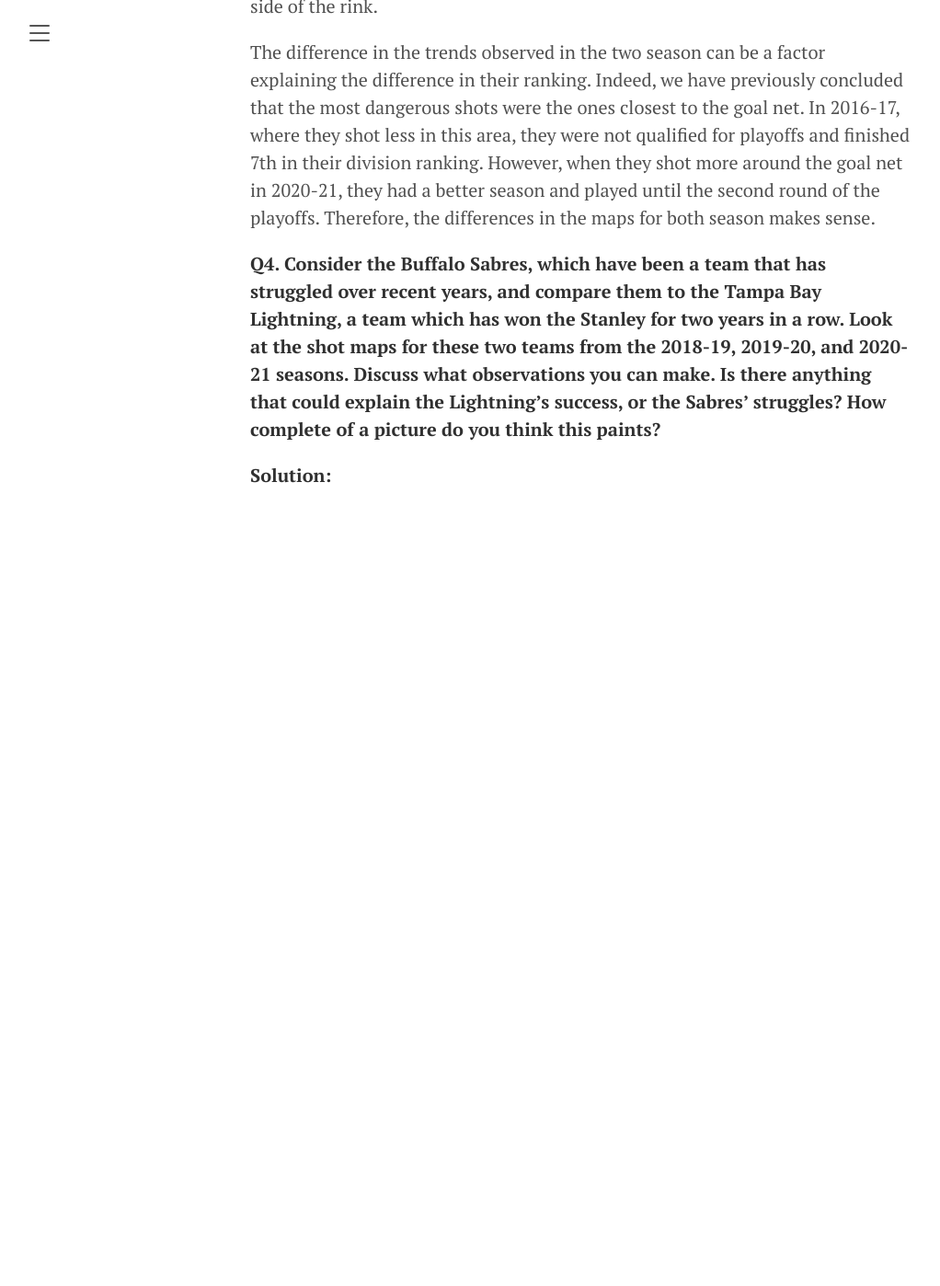
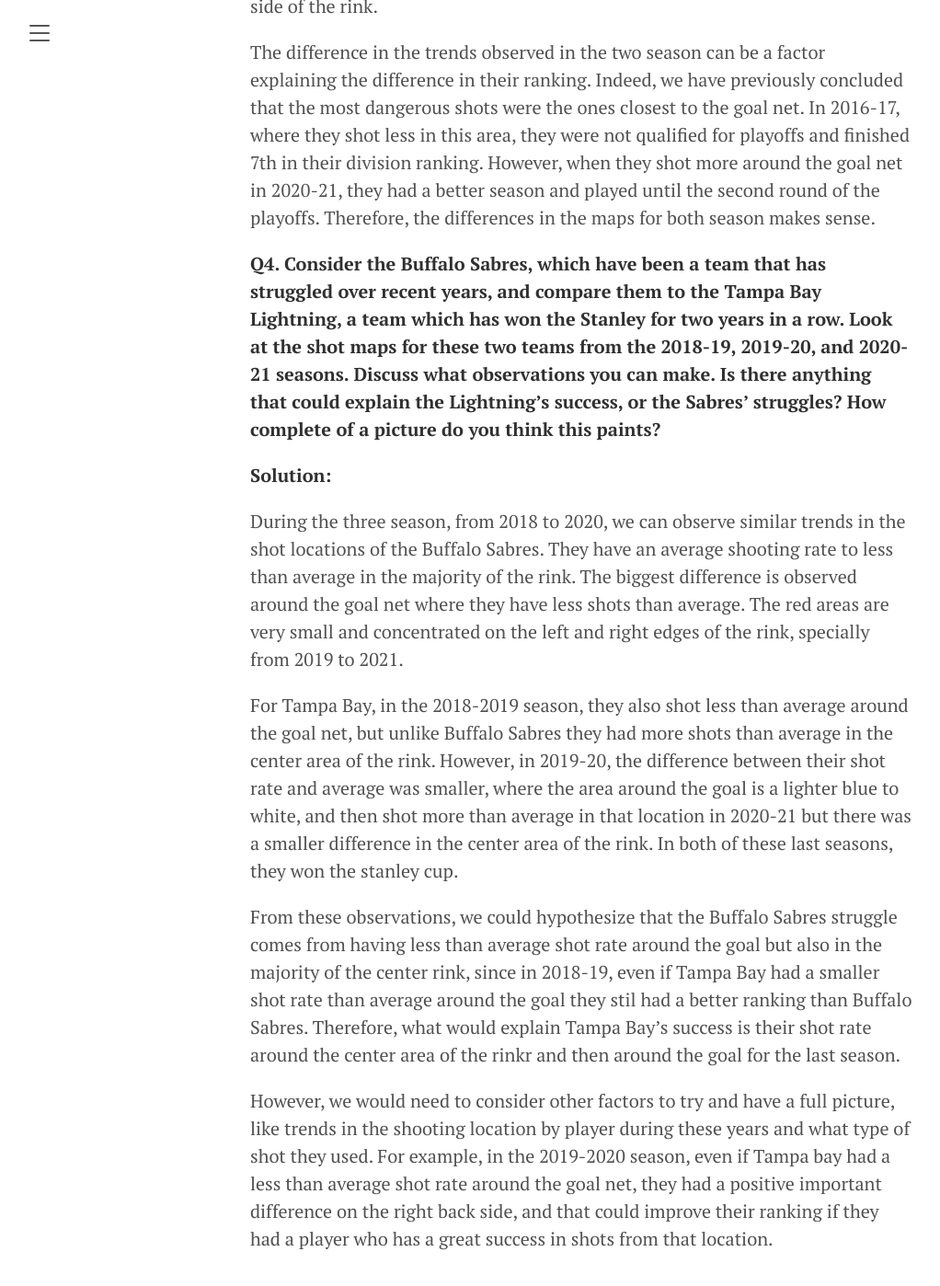
Before and after one commit to IFT6758-Team-08/Blogpost, a Jekyll site: the page built from _posts/2022-10-06-Milestone-1.md, in a window 1280 px wide and 1400 px high, scrolled down 10589 px. Shown: the whole window at 92% size, without its empty margins (8-1030 px from the left). Built offline with Jekyll 4.4.1, drawn with Linux system fonts in a browser that asks for light colours; before the commit the page ends 11201 px from its top, so only the background shows below that.

Commit message:
Update 2022-10-06-Milestone-1.md

```diff
--- a/_posts/2022-10-06-Milestone-1.md
+++ b/_posts/2022-10-06-Milestone-1.md
@@ -272,3 +272,11 @@ The difference in the trends observed in the two season can be a factor explaini
 **Q4. Consider the Buffalo Sabres, which have been a team that has struggled over recent years, and compare them to the Tampa Bay Lightning, a team which has won the Stanley for two years in a row. Look at the shot maps for these two teams from the 2018-19, 2019-20, and 2020-21 seasons. Discuss what observations you can make. Is there anything that could explain the Lightning’s success, or the Sabres’ struggles? How complete of a picture do you think this paints?**
 
 **Solution:**
+
+During the three season, from 2018 to 2020, we can observe similar trends in the shot locations of the Buffalo Sabres. They have an average shooting rate to less than average in the majority of the rink. The biggest difference is observed around the goal net where they have less shots than average. The red areas are very small and concentrated on the left and right edges of the rink, specially from 2019 to 2021.
+
+For Tampa Bay, in the 2018-2019 season, they also shot less than average around the goal net, but unlike Buffalo Sabres they had more shots than average in the center area of the rink. However, in 2019-20, the difference between their shot rate and average was smaller, where the area around the goal is a lighter blue to white, and then shot more than average in that location in 2020-21 but there was a smaller difference in the center area of the rink. In both of these last seasons, they won the stanley cup.
+
+From these observations, we could hypothesize that the Buffalo Sabres struggle comes from having less than average shot rate around the goal but also in the majority of the center rink, since  in 2018-19, even if Tampa Bay had a smaller shot rate than average around the goal they stil had a better ranking than Buffalo Sabres. Therefore, what would explain Tampa Bay’s success is their shot rate around the center area of the rinkr and then around the goal for the last season.
+
+However, we would need to consider other factors to try and have a full picture, like trends in the shooting location by player during these years and what type of shot they used. For example, in the 2019-2020 season, even if Tampa bay had a less than average shot rate around the goal net, they had a positive important difference on the right back side, and that could improve their ranking if they had a player who has a great success in shots from that location.
```
